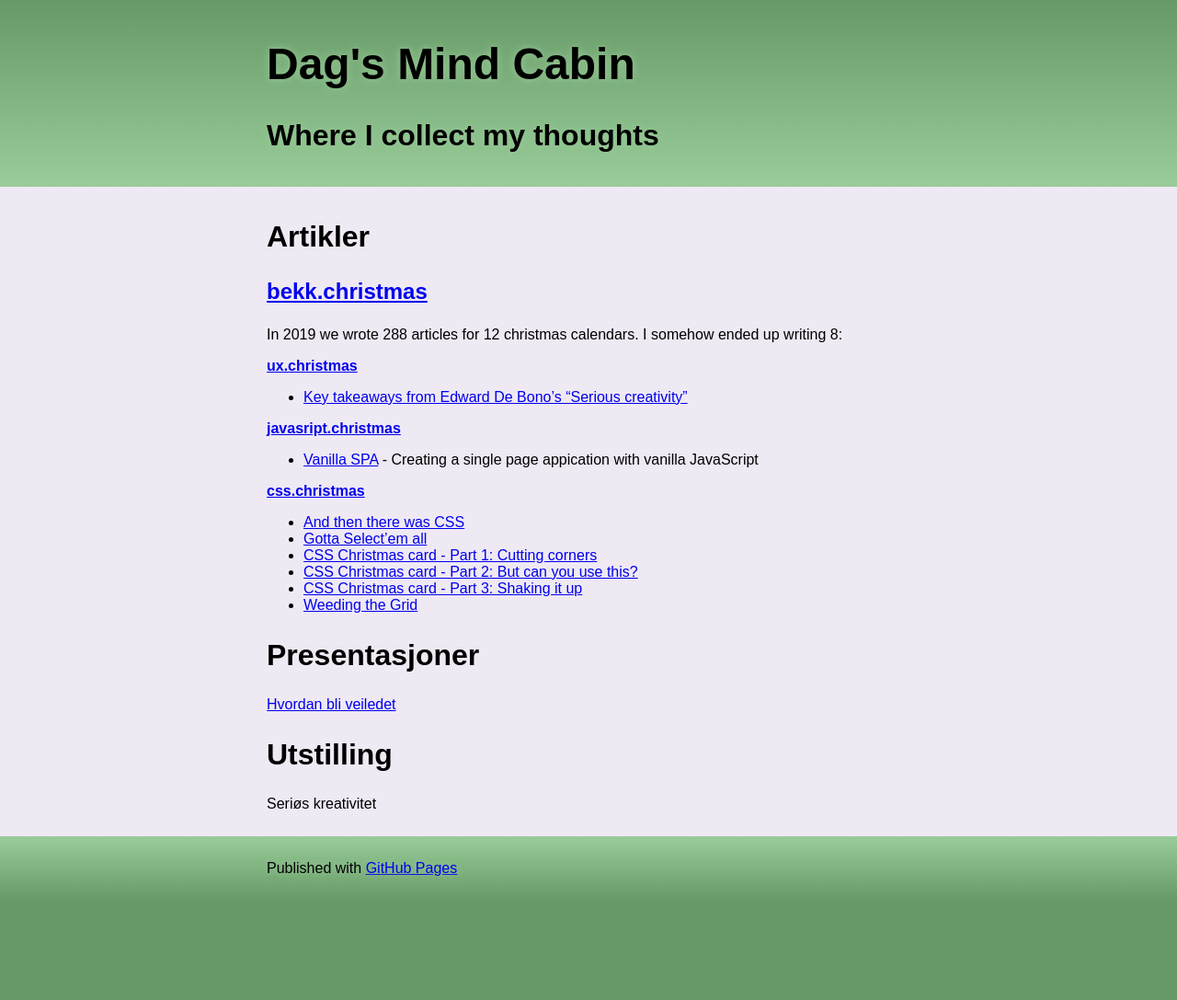
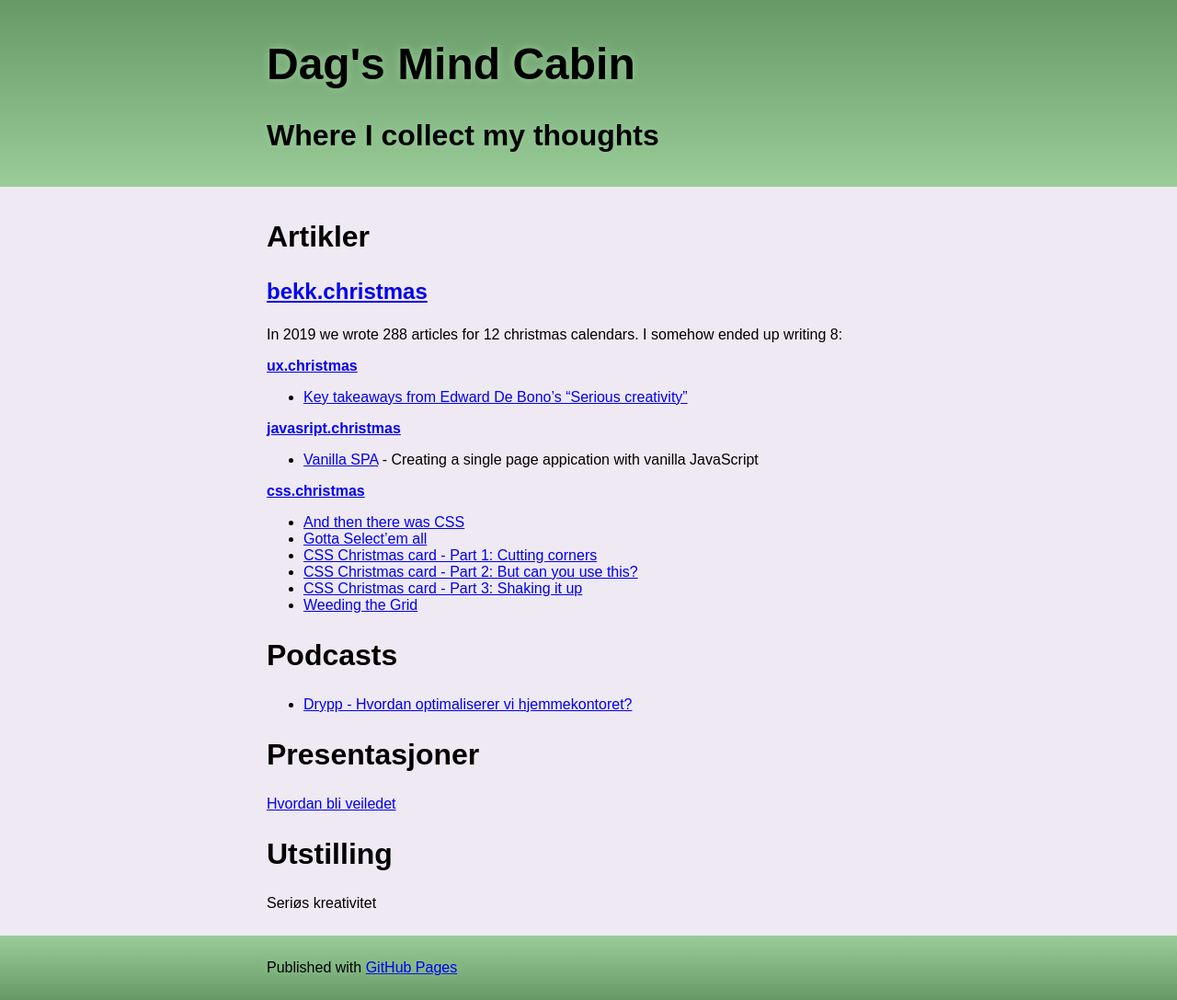
Before and after one commit to dagfs/dagfs.github.io, a Jekyll site: the page built from index.md, in a window 1280 px wide. Shown: the whole page at 92% size. Built offline with Jekyll 4.4.1, drawn with Linux system fonts in a browser that asks for light colours; our own code applies the rules of GitHub Pages for plain Markdown files; before the commit the page ends 979 px from its top, so only the background shows below that.

Commit message:
Update index.md

```diff
--- a/index.md
+++ b/index.md
@@ -18,7 +18,8 @@ In 2019 we wrote 288 articles for 12 christmas calendars. I somehow ended up wri
 - [Weeding the Grid](https://css.christmas/2019/18)
 
 
-
+## Podcasts
+- [Drypp - Hvordan optimaliserer vi hjemmekontoret?](https://open.spotify.com/show/6SVNY97zuPWcVdvE2FSNRL)
 
 
 ## Presentasjoner
```
